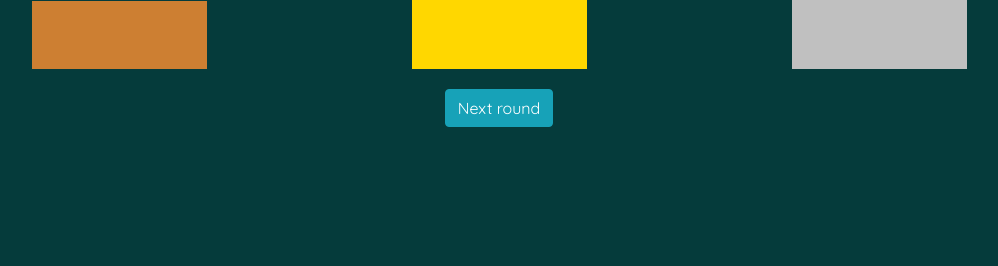
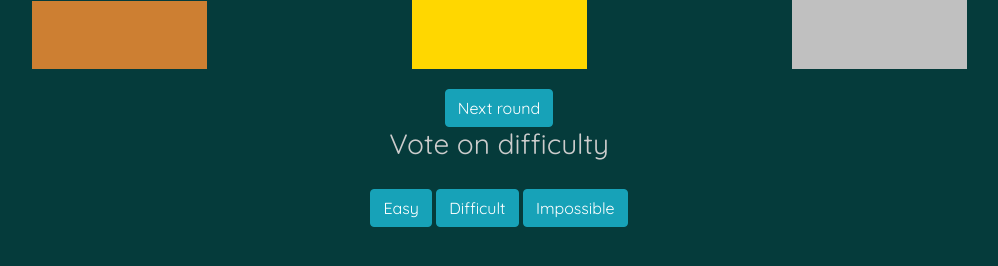
Before and after one commit to thomas-chernaik/sixsecondscribbles, a Flask app: template templates/leaderboard.html in a window 1280 px wide. Shown: the part 261-527 px from the top of the page, without its empty margins (141-1139 px from the left). Run offline with Flask 3, Linux system fonts and the light colour scheme; the template is opened without the code that fills it, so the values that code supplies are empty; some libraries are stand-ins or nearby versions.

Commit message:
added difficulty voting

```diff
--- a/app.py
+++ b/app.py
@@ -150,5 +150,18 @@ def handle_next_round(data):
     room = data['room']
     app.config['GAMES'][room].vote_to_start(data['player'])
 
+
+@socketio.on('easy')
+def handle_easy(data):
+    app.config['GAMES'][data['room']].set_difficulty(data['player'], 0)
+
+@socketio.on('difficult')
+def handle_medium(data):
+    app.config['GAMES'][data['room']].set_difficulty(data['player'], 1)
+
+@socketio.on('impossible')
+def handle_hard(data):
+    app.config['GAMES'][data['room']].set_difficulty(data['player'], 2)
+
 if __name__ == '__main__':
     socketio.run(app)
--- a/templates/leaderboard.html
+++ b/templates/leaderboard.html
@@ -155,6 +155,13 @@
     <div class="text-center" style="padding-top: 20px">
         <a class="btn btn-info" id="next-round" onclick="nextRound()">Next round</a>
     </div>
+    <!-- add a row of buttons for easy, difficult, and impossible -->
+    <h3 class="text-center">Vote on difficulty</h3>
+    <div class="text-center" style="padding-top: 20px">
+        <a class="btn btn-info" id="easy" onclick="easy()">Easy</a>
+        <a class="btn btn-info" id="difficult" onclick="difficult()">Difficult</a>
+        <a class="btn btn-info" id="impossible" onclick="impossible()">Impossible</a>
+    </div>
 </div>
 
 
@@ -200,6 +207,33 @@
         document.getElementById("next-round").disabled = true;
     }
 
+    function easy(){
+        console.log("easy")
+        socket.emit('easy', {room: getCookieValue('code'), player: getCookieValue('player')});
+        //disable the buttons
+        document.getElementById("easy").disabled = true;
+        document.getElementById("difficult").disabled = true;
+        document.getElementById("impossible").disabled = true;
+    }
+
+    function difficult(){
+        console.log("difficult")
+        socket.emit('difficult', {room: getCookieValue('code'), player: getCookieValue('player')});
+        //disable the buttons
+        document.getElementById("easy").disabled = true;
+        document.getElementById("difficult").disabled = true;
+        document.getElementById("impossible").disabled = true;
+    }
+
+    function impossible(){
+        console.log("impossible")
+        socket.emit('impossible', {room: getCookieValue('code'), player: getCookieValue('player')});
+        //disable the buttons
+        document.getElementById("easy").disabled = true;
+        document.getElementById("difficult").disabled = true;
+        document.getElementById("impossible").disabled = true;
+    }
+
 </script>
 </body>
 
```
Also changed, not shown: GameManager.py (+6 -47 lines).
